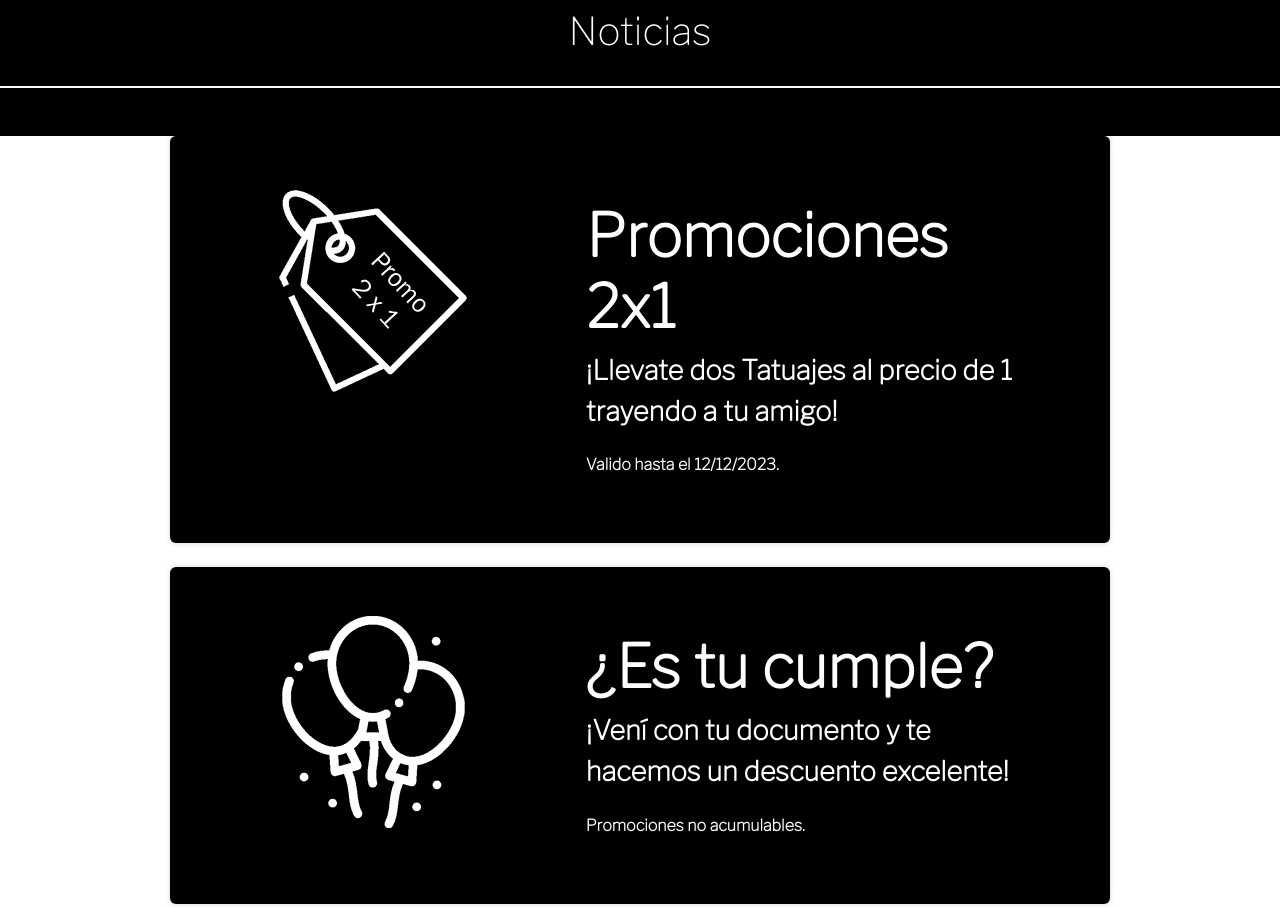
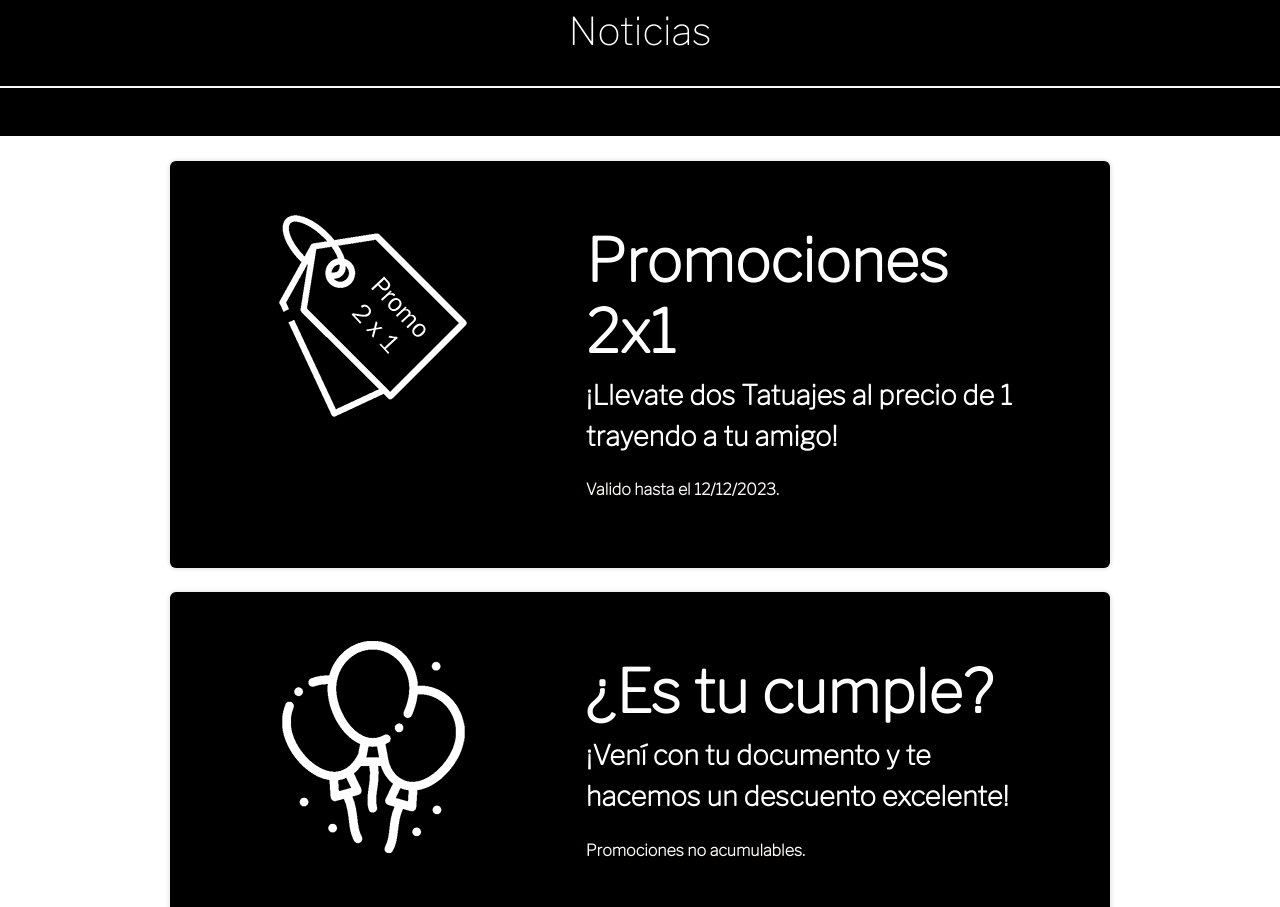
Before and after one commit to EnzoHuerta/EnzoHuerta.github.io, a plain HTML site: page index.html in a window 1280 px wide. Shown: the part 1326-2233 px from the top of the page. Drawn offline with nearby package versions, Linux system fonts and the light colour scheme; a web font is replaced by a local one.

Commit message:
Update stiloshs.css

```diff
--- a/stiloshs.css
+++ b/stiloshs.css
@@ -162,6 +162,10 @@ a{
     font-size: 20px !important;
     font-family: 'Libre Franklin', sans-serif !important;
     font-weight: 700 !important;
+}
+#tarjetas{
+    padding: 25px;
+
 }
 .titlecard, h1{
     font-weight: 700;
```
